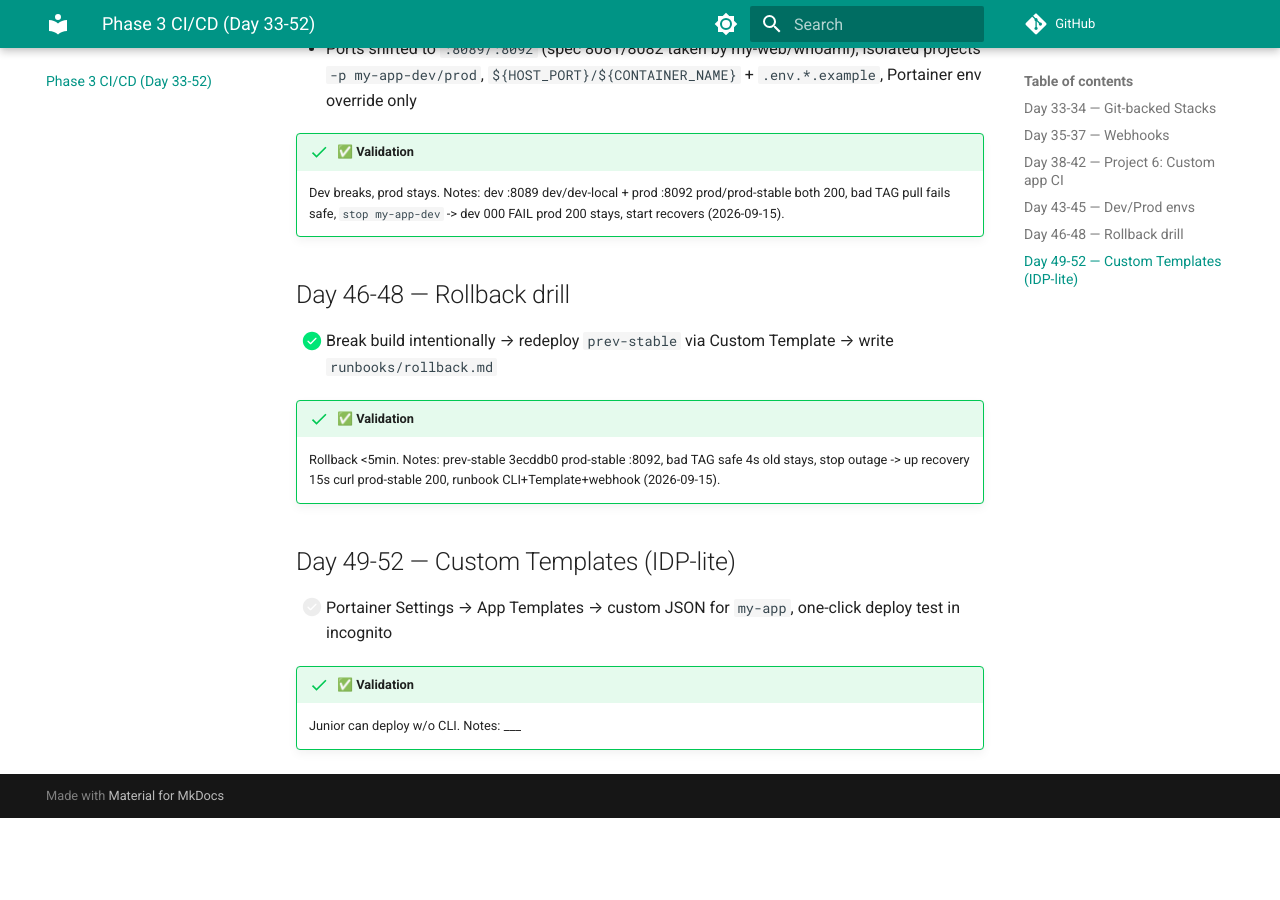
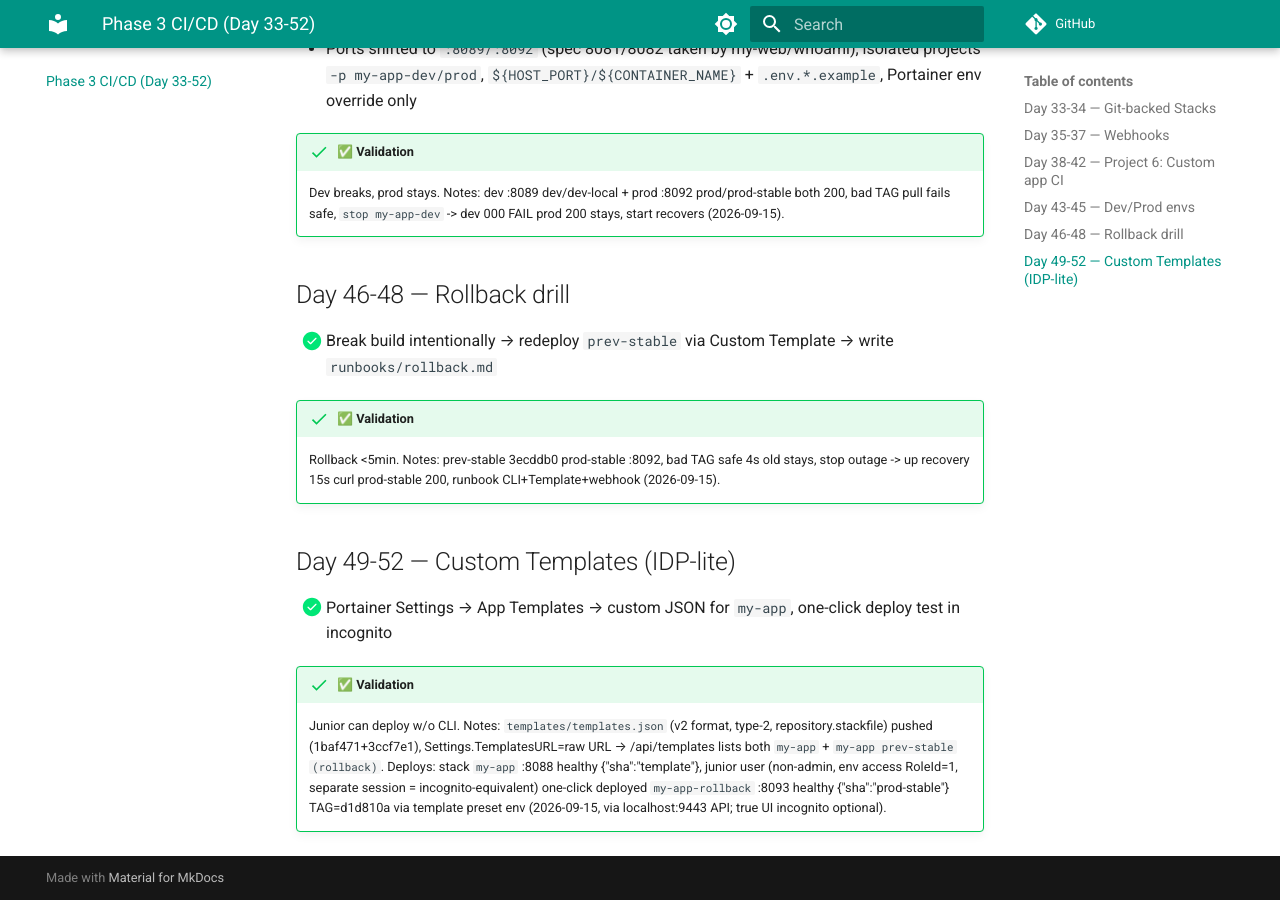
Before and after one commit to krazylearner/devops-stacks, an MkDocs documentation site: the page built from docs/phase-3-cicd.md, in a window 1280 px wide and 900 px high, scrolled down 1232 px. Built offline with MkDocs 1.6.1 and Material for MkDocs 9.7.7, drawn with Linux system fonts in a browser that asks for light colours; comment, search, counter and statistics services are not loaded; before the commit the page ends 2050 px from its top, so only the background shows below that.

Commit message:
docs(phase3): validate day49-52 templates live, junior one-click deploy :8093

```diff
--- a/docs/phase-3-cicd.md
+++ b/docs/phase-3-cicd.md
@@ -41,7 +41,7 @@
 
 ## Day 49-52 — Custom Templates (IDP-lite)
 
-- [ ] Portainer Settings → App Templates → custom JSON for `my-app`, one-click deploy test in incognito
+- [x] Portainer Settings → App Templates → custom JSON for `my-app`, one-click deploy test in incognito
 
 !!! success "✅ Validation"
-    Junior can deploy w/o CLI. Notes: ___
+    Junior can deploy w/o CLI. Notes: `templates/templates.json` (v2 format, type-2, repository.stackfile) pushed (1baf471+3ccf7e1), Settings.TemplatesURL=raw URL → /api/templates lists both `my-app` + `my-app prev-stable (rollback)`. Deploys: stack `my-app` :8088 healthy {"sha":"template"}, junior user (non-admin, env access RoleId=1, separate session = incognito-equivalent) one-click deployed `my-app-rollback` :8093 healthy {"sha":"prod-stable"} TAG=d1d810a via template preset env (2026-09-15, via localhost:9443 API; true UI incognito optional).
```
Also changed, not shown: runbooks/rollback.md (+1 -0 lines).
